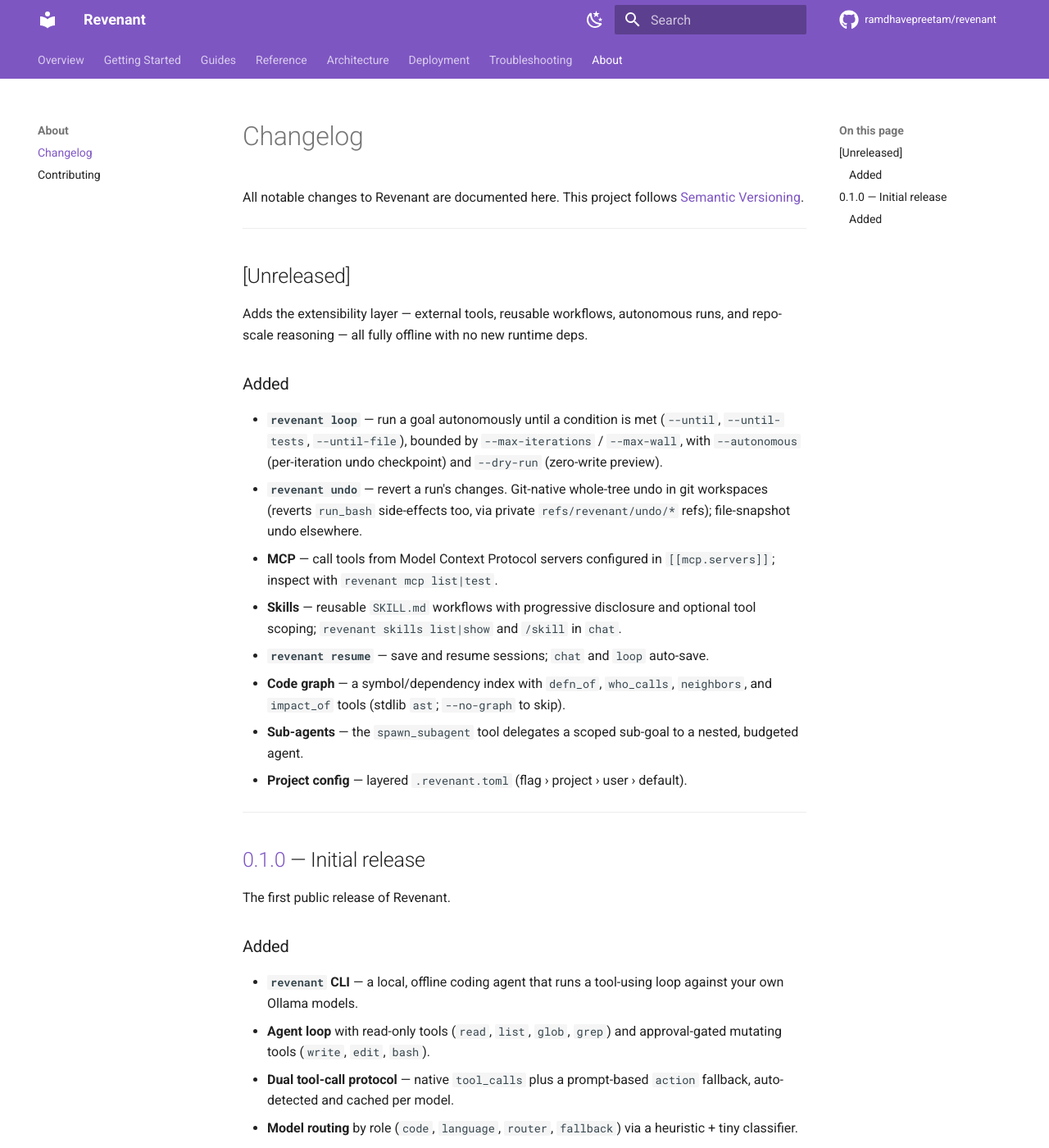
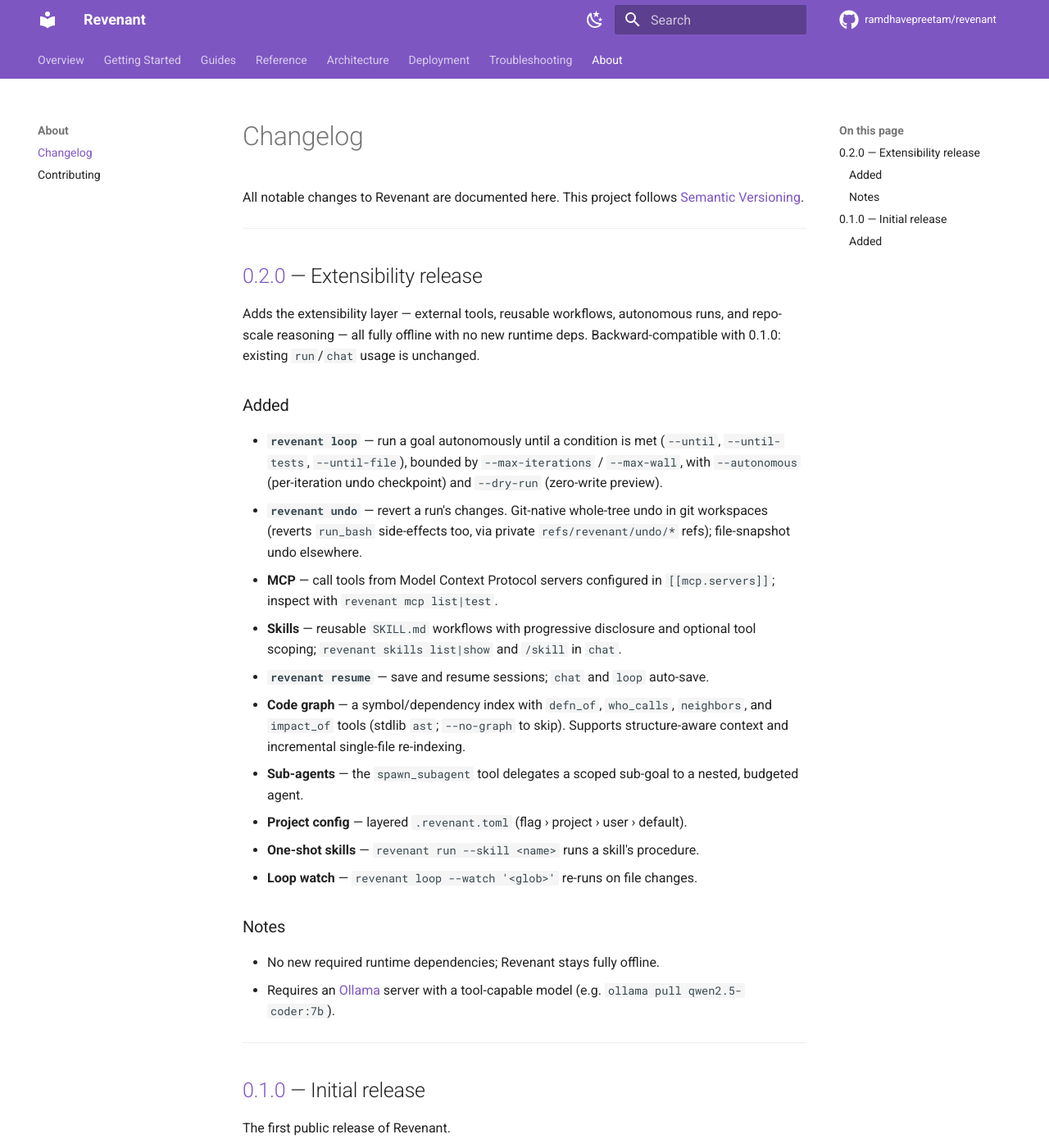
Before and after one commit to ramdhavepreetam/revenant, an MkDocs documentation site: the page built from docs_site/about/changelog.md, in a window 1280 px wide and 1400 px high. Shown: the whole window at 82% size. Built offline with MkDocs 1.6.1 and Material for MkDocs 9.7.7, drawn with Linux system fonts in a browser that asks for light colours; comment, search, counter and statistics services are not loaded.

Commit message:
Release 0.2.0: extensibility release (MCP, Skills, Loops, Graph, Resume)
Bump all three packages 0.1.0 -> 0.2.0 for the first release since the
extensibility work landed. PyPI's 0.1.0 predates P3–P8; 0.2.0 is a minor
bump (substantial new, backward-compatible functionality).

- Version 0.2.0 on nerva-core / nerva-agent / revenant-cli.
- Pin inter-package deps to >=0.2.0 so `pip install revenant-cli` pulls the
  matching new engine rather than the stale 0.1.0 on PyPI.
- Makefile: add build / check / publish / clean-dist targets (publish is
  run manually with your token; never by CI or another target).
- Changelog: promote Unreleased -> [0.2.0].

Verified: `make build` + `twine check` pass for all 6 distributions, and a
clean-venv `pip install --no-index --find-links dist_pypi revenant-cli`
resolves all three to 0.2.0 and runs `revenant` with the new subcommands.

Co-Authored-By: Claude Opus 4.8 <noreply@anthropic.com>
Claude-Session: https://claude.ai/code/session_01XvnTdQiwcRfPA3HCHhno8Q

```diff
--- a/docs_site/about/changelog.md
+++ b/docs_site/about/changelog.md
@@ -5,10 +5,11 @@ All notable changes to Revenant are documented here. This project follows
 
 ---
 
-## [Unreleased]
+## [0.2.0] — Extensibility release
 
 Adds the extensibility layer — external tools, reusable workflows, autonomous
 runs, and repo-scale reasoning — all fully offline with no new runtime deps.
+Backward-compatible with 0.1.0: existing `run`/`chat` usage is unchanged.
 
 ### Added
 
@@ -26,9 +27,18 @@ runs, and repo-scale reasoning — all fully offline with no new runtime deps.
 - **`revenant resume`** — save and resume sessions; `chat` and `loop` auto-save.
 - **Code graph** — a symbol/dependency index with `defn_of`, `who_calls`,
   `neighbors`, and `impact_of` tools (stdlib `ast`; `--no-graph` to skip).
+  Supports structure-aware context and incremental single-file re-indexing.
 - **Sub-agents** — the `spawn_subagent` tool delegates a scoped sub-goal to a
   nested, budgeted agent.
 - **Project config** — layered `.revenant.toml` (flag › project › user › default).
+- **One-shot skills** — `revenant run --skill <name>` runs a skill's procedure.
+- **Loop watch** — `revenant loop --watch '<glob>'` re-runs on file changes.
+
+### Notes
+
+- No new required runtime dependencies; Revenant stays fully offline.
+- Requires an [Ollama](https://ollama.com) server with a tool-capable model
+  (e.g. `ollama pull qwen2.5-coder:7b`).
 
 ---
 
@@ -60,4 +70,5 @@ The first public release of Revenant.
 
 ---
 
+[0.2.0]: https://github.com/ramdhavepreetam/revenant/releases/tag/v0.2.0
 [0.1.0]: https://github.com/ramdhavepreetam/revenant/releases/tag/v0.1.0
```
Also changed, not shown: 4 other files.
